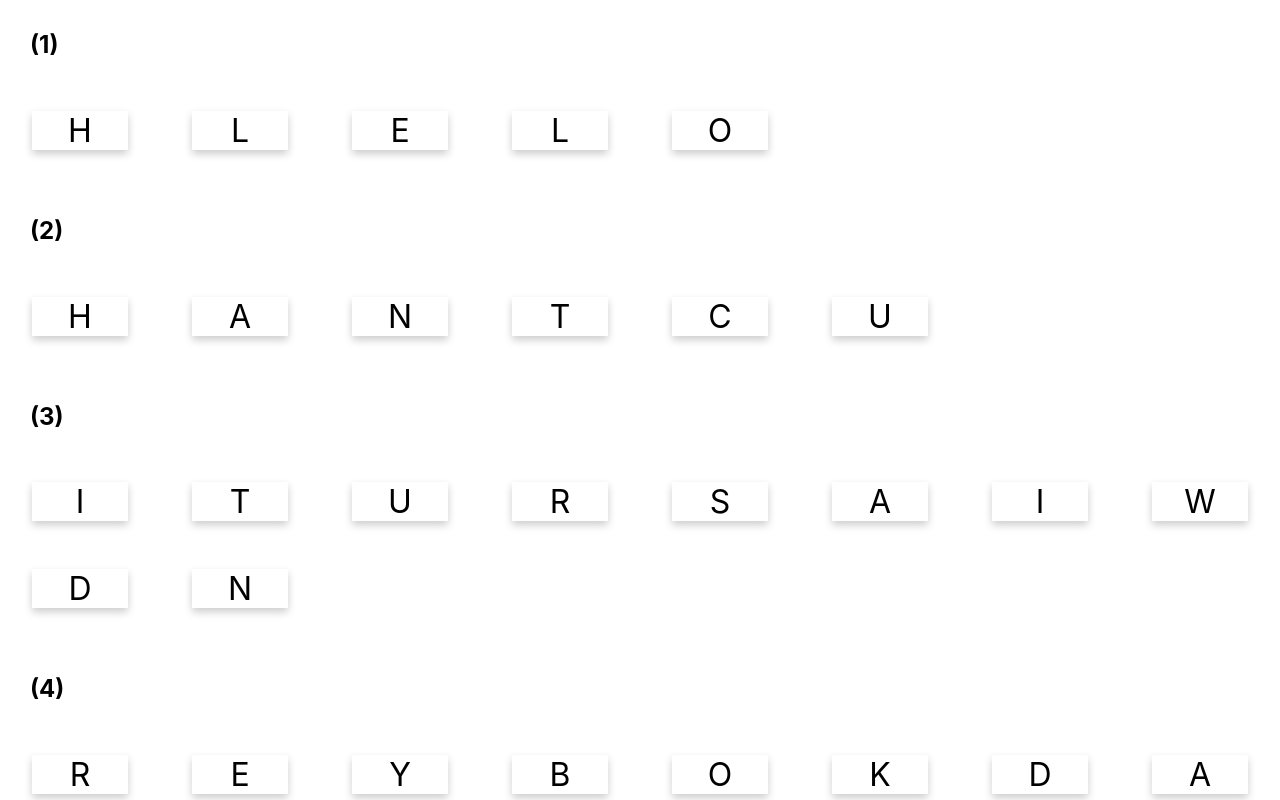
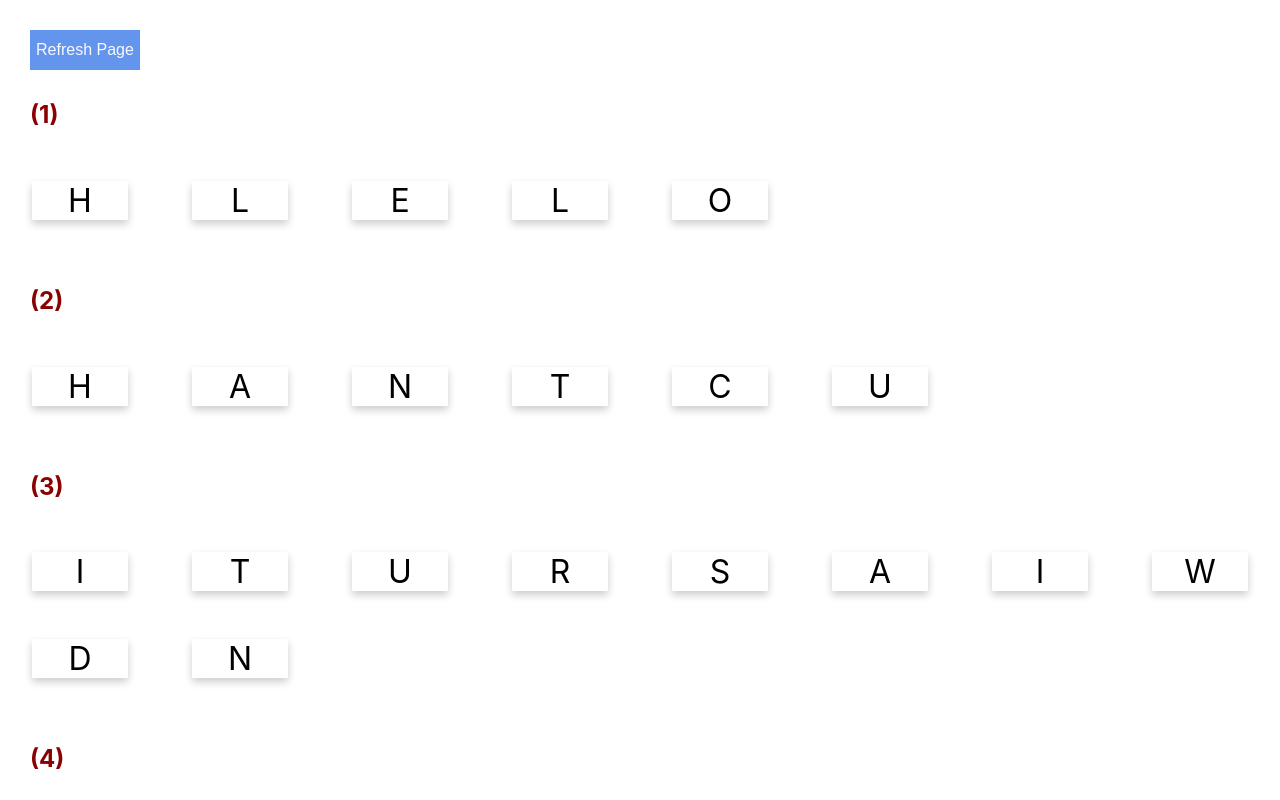
Before and after one commit to NutchaDan/3SA03-LabReact, a React (Create React App) app: page / in a window 1280 px wide. Shown: the top 800 px of the page. Built offline with nearby package versions, Linux system fonts and the light colour scheme.

Commit message:
add refresh page button

```diff
--- a/src/App.css
+++ b/src/App.css
@@ -17,4 +17,16 @@
  h2 {
   padding-top: 10px;
   padding-left: 30px;
+  color: darkred;
  }
+
+ .refresh {
+  border: 0cm;
+  font-size: 1em;
+  text-align: center;
+  background-color: cornflowerblue;
+  color: ghostwhite;
+  margin: 30px;
+  margin-bottom: 0%;
+  height: 40px;
+ }
--- a/src/App.js
+++ b/src/App.js
@@ -11,6 +11,7 @@ const word5 = "Computer";
 function App() {
   return (
     <div>
+      <button className = 'refresh' onClick={() => window.location.reload()}> Refresh Page </button>
       <span key={word1}>
         <h2> (1) </h2>
         <WordCard value={word1}/><br/>
--- a/src/WordCard.js
+++ b/src/WordCard.js
@@ -30,6 +30,7 @@ export default function WordCard(props){
             if(guess == state.word) {
                 console.log('yeah!');
                 setState({...state, completed: true});
+                <h2> Congratulations! </h2>
                 // <CheckState value={state.completed}/>;
             } else {
                 console.log('reset, next attempt');
@@ -38,7 +39,7 @@ export default function WordCard(props){
         }
 
         // if(state.completed === 'true') {
-        //     return <h1> Congratulations! </h1>
+        //     return <h2> Congratulations! </h2>
         // }
     }
 
@@ -55,6 +56,6 @@ export default function WordCard(props){
 
 // function CheckState() {
 //     if(this.state.value == 'true') {
-//         return <h1> Congratulations! </h1>
+//         return <h2> Congratulations! </h2>
 //     }
 // }
```
